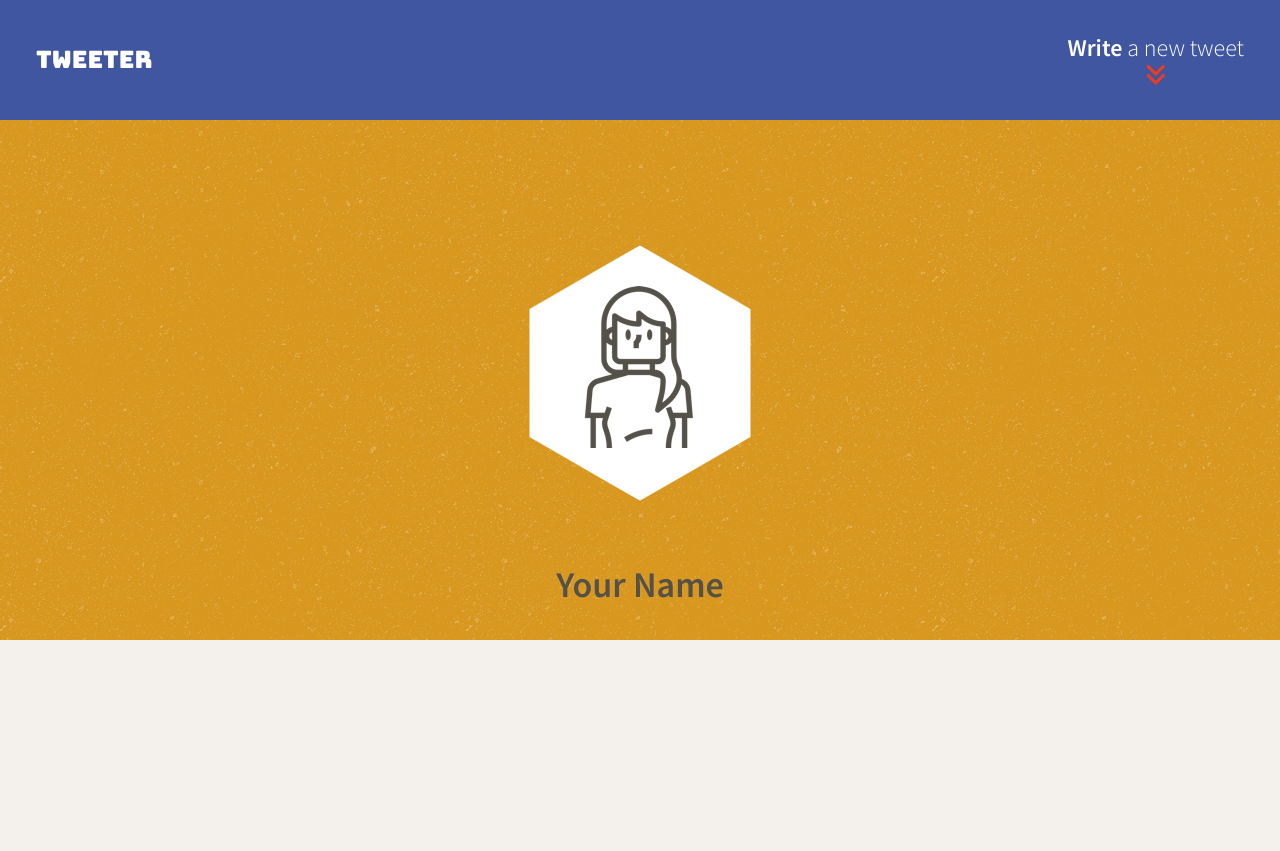
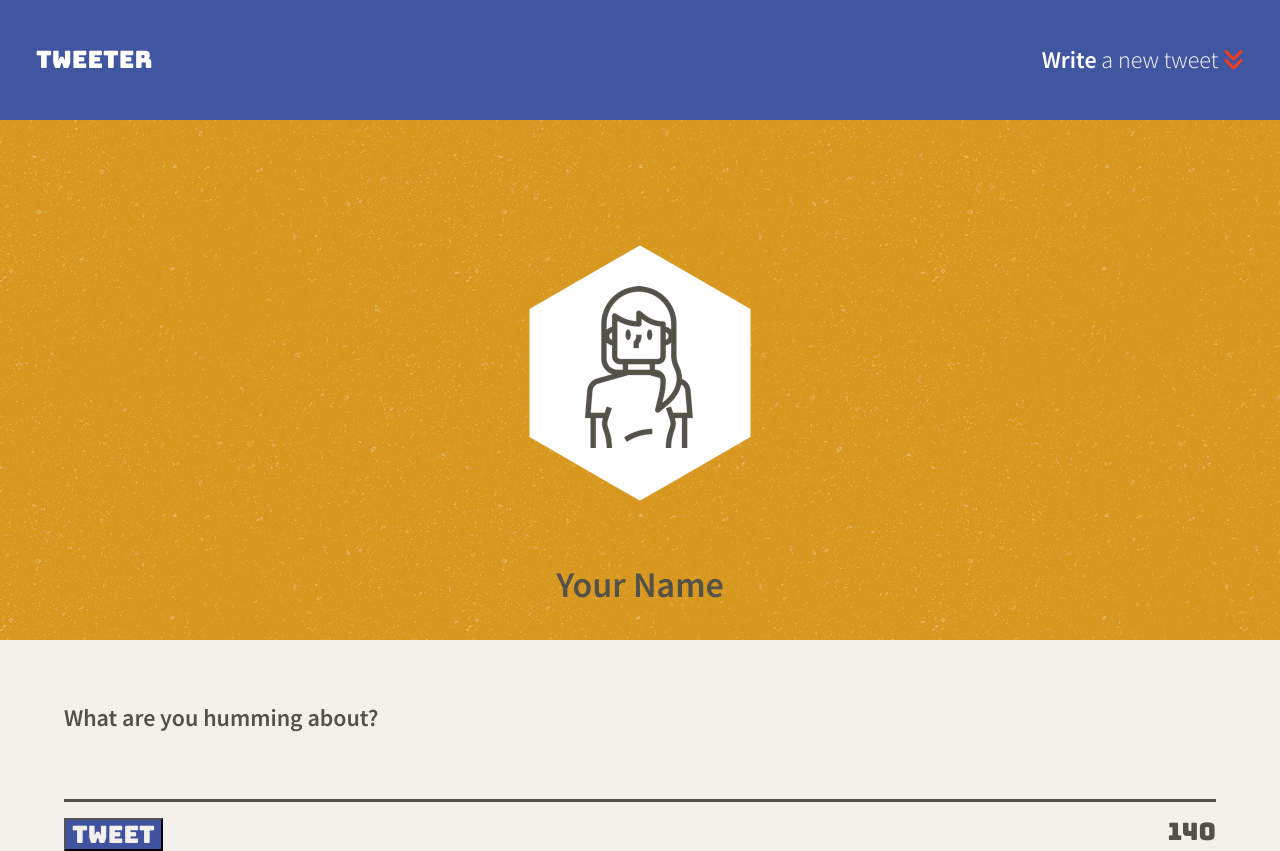
Before and after one commit to GSingh1994/Tweeter, a website: page public/index.html in a window 1280 px wide. Before the commit the page ends 800 px from the top, so only its background shows below. Drawn offline with nearby package versions, Linux system fonts and the light colour scheme.

Commit message:
Add form to write and post new tweets

```diff
--- a/public/index.html
+++ b/public/index.html
@@ -33,6 +33,9 @@
     <!-- Header CSS -->
     <link rel="stylesheet" href="/styles/header.css" />
 
+    <!-- New tweet CSS -->
+    <link rel="stylesheet" href="/styles/new-tweet.css" />
+
     <!-- External JS -->
     <script src="https://ajax.googleapis.com/ajax/libs/jquery/3.4.1/jquery.min.js"></script>
 
@@ -44,7 +47,7 @@
     <!-- Top nav bar (fixed) -->
     <nav>
       <span class="logo">tweeter</span>
-      <div class="new-tweet">
+      <div class="write-tweet">
         <span><b>Write</b> a new tweet </span>
         <i class="fa-solid fa-angles-down"></i>
       </div>
@@ -61,6 +64,17 @@
     </header>
 
     <!-- Page-specific (main) content here -->
-    <main class="container"></main>
+    <main class="container">
+      <section class="new-tweet">
+        <form method="POST" action="/tweets">
+          <label for="tweet-text">What are you humming about?</label>
+          <textarea name="text" id="tweet-text"></textarea>
+          <div class="submit">
+            <button type="submit">Tweet</button>
+            <output name="counter" class="counter" for="tweet-text">140</output>
+          </div>
+        </form>
+      </section>
+    </main>
   </body>
 </html>
```
